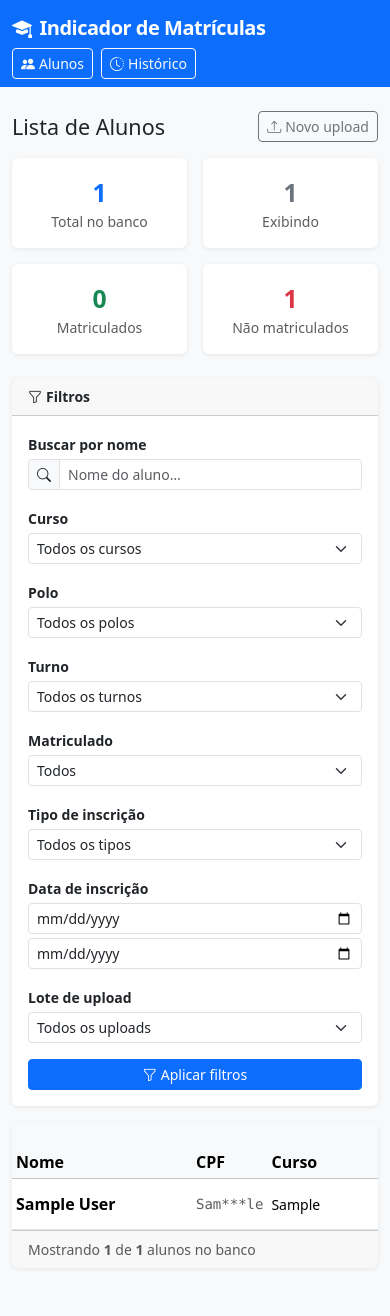
After one commit to tuliodutra27/uniasselvi-sjb, a Flask app: page /students in a window 390 px wide. The commit adds this page. Run offline with Flask 3, Linux system fonts and the light colour scheme; tables that the repository leaves empty hold one stand-in row (values such as "Sample post").

Commit message:
feat: adicionar pagina de alunos com filtros e painel de estatisticas
Nova rota /students com:
- Cards de resumo: total no banco, exibindo (filtrado), matriculados, nao matriculados
- Painel lateral de filtros: nome, curso, polo, turno, matriculado, tipo de inscricao,
  intervalo de data de inscricao e lote de upload; selects submetem automaticamente
- Tabela responsiva com scroll fixo mostrando nome, CPF mascarado, curso, polo,
  turno (badge colorido), status de matricula, tipo de inscricao e datas
- Banco expandido com novos campos: inscription_date, polo, turno, matriculou,
  tipo_inscricao; migracao automatica para bancos existentes
- Parse do CSV atualizado para extrair todos os novos campos

```diff
--- a/app.py
+++ b/app.py
@@ -9,34 +9,34 @@ import database
 app = Flask(__name__)
 app.secret_key = os.environ.get("SECRET_KEY", "dev-secret-change-in-prod")
 app.config["UPLOAD_FOLDER"] = "uploads"
-app.config["MAX_CONTENT_LENGTH"] = 16 * 1024 * 1024  # 16 MB
+app.config["MAX_CONTENT_LENGTH"] = 16 * 1024 * 1024
 
 ALLOWED_EXTENSIONS = {"csv"}
 
-# Mapeamento flexível de nomes de coluna para campos internos
 COLUMN_ALIASES = {
-    "cpf": ["cpf", "documento", "doc", "cpf/cnpj"],
-    "name": ["nome", "name", "aluno", "nome_aluno", "nome do aluno"],
-    "student_id": ["codigo_aluno", "id", "matricula", "matricula", "codigo", "codigo", "ra", "registro"],
-    "course": ["nome_do_curso", "curso", "course", "turma", "disciplina", "polo"],
-    "enrollment_date": ["data_matricula", "data", "dt_matricula", "data de matricula",
-                        "data matricula", "data_inicio", "inicio"],
+    "cpf":              ["cpf", "documento", "doc", "cpf/cnpj"],
+    "name":             ["nome", "name", "aluno", "nome_aluno", "nome do aluno"],
+    "student_id":       ["codigo_aluno", "id", "matricula", "codigo", "ra", "registro"],
+    "course":           ["nome_do_curso", "curso", "course", "disciplina"],
+    "enrollment_date":  ["data_matricula", "dt_matricula", "data de matricula", "data_inicio"],
+    "inscription_date": ["data_da_inscricao", "data_inscricao", "data da inscricao"],
+    "polo":             ["nome_do_polo", "polo", "local_de_inscricao"],
+    "turno":            ["turno"],
+    "matriculou":       ["matriculou"],
+    "tipo_inscricao":   ["tipo_da_inscricao", "tipo_inscricao"],
 }
 
 
 def normalize(text: str) -> str:
-    """Remove accents and lowercase for flexible column matching."""
     return unicodedata.normalize("NFKD", text).encode("ascii", "ignore").decode().lower().strip()
 
 
-def detect_columns(df: pd.DataFrame) -> dict[str, str | None]:
-    """Returns mapping of internal field → actual CSV column name."""
+def detect_columns(df: pd.DataFrame) -> dict:
     normalized_cols = {normalize(c): c for c in df.columns}
-    mapping = {}
-    for field, aliases in COLUMN_ALIASES.items():
-        matched = next((normalized_cols[a] for a in aliases if a in normalized_cols), None)
-        mapping[field] = matched
-    return mapping
+    return {
+        field: next((normalized_cols[a] for a in aliases if a in normalized_cols), None)
+        for field, aliases in COLUMN_ALIASES.items()
+    }
 
 
 def mask_cpf(cpf: str) -> str:
@@ -51,7 +51,6 @@ def allowed_file(filename: str) -> bool:
 
 
 def _detect_encoding_and_sep(filepath: str) -> tuple[str, str]:
-    """Sniff file encoding and CSV separator."""
     for encoding in ("utf-8-sig", "utf-8", "latin-1"):
         try:
             with open(filepath, "r", encoding=encoding) as f:
@@ -63,8 +62,18 @@ def _detect_encoding_and_sep(filepath: str) -> tuple[str, str]:
     return "latin-1", ";"
 
 
+def _clean(val) -> str:
+    s = str(val).strip()
+    return "" if s in ("nan", "None", "NaT") else s
+
+
+def _normalize_date(val: str) -> str:
+    """Keep only the YYYY-MM-DD part."""
+    s = _clean(val)
+    return s[:10] if len(s) >= 10 else s
+
+
 def parse_csv(filepath: str) -> tuple[list[dict], str | None]:
-    """Parse CSV and return (list of student dicts, error message or None)."""
     encoding, sep = _detect_encoding_and_sep(filepath)
     try:
         df = pd.read_csv(filepath, dtype=str, encoding=encoding, sep=sep)
@@ -72,33 +81,30 @@ def parse_csv(filepath: str) -> tuple[list[dict], str | None]:
         return [], f"Erro ao ler o arquivo: {e}"
 
     df.columns = [c.strip() for c in df.columns]
-    col_map = detect_columns(df)
+    col = detect_columns(df)
 
-    if not col_map["cpf"]:
-        return [], (
-            "Coluna de CPF não encontrada. O arquivo deve ter uma coluna chamada "
-            "'CPF', 'Documento' ou similar."
-        )
-    if not col_map["name"]:
-        return [], (
-            "Coluna de Nome não encontrada. O arquivo deve ter uma coluna chamada "
-            "'Nome', 'Aluno' ou similar."
-        )
+    if not col["cpf"]:
+        return [], "Coluna de CPF não encontrada. O arquivo deve ter uma coluna 'CPF', 'Documento' ou similar."
+    if not col["name"]:
+        return [], "Coluna de Nome não encontrada. O arquivo deve ter uma coluna 'Nome', 'Aluno' ou similar."
 
     students = []
     for _, row in df.iterrows():
-        cpf_raw = str(row[col_map["cpf"]]).strip()
-        cpf = "".join(filter(str.isdigit, cpf_raw))
+        cpf = "".join(filter(str.isdigit, _clean(row[col["cpf"]])))
         if not cpf:
             continue
         students.append({
-            "cpf": cpf,
-            "name": str(row[col_map["name"]]).strip() if col_map["name"] else "",
-            "student_id": str(row[col_map["student_id"]]).strip() if col_map["student_id"] else "",
-            "course": str(row[col_map["course"]]).strip() if col_map["course"] else "",
-            "enrollment_date": str(row[col_map["enrollment_date"]]).strip() if col_map["enrollment_date"] else "",
+            "cpf":              cpf,
+            "name":             _clean(row[col["name"]]) if col["name"] else "",
+            "student_id":       _clean(row[col["student_id"]]) if col["student_id"] else "",
+            "course":           _clean(row[col["course"]]) if col["course"] else "",
+            "enrollment_date":  _normalize_date(row[col["enrollment_date"]]) if col["enrollment_date"] else "",
+            "inscription_date": _normalize_date(row[col["inscription_date"]]) if col["inscription_date"] else "",
+            "polo":             _clean(row[col["polo"]]) if col["polo"] else "",
+            "turno":            _clean(row[col["turno"]]) if col["turno"] else "",
+            "matriculou":       _clean(row[col["matriculou"]]) if col["matriculou"] else "",
+            "tipo_inscricao":   _clean(row[col["tipo_inscricao"]]) if col["tipo_inscricao"] else "",
         })
-
     return students, None
 
 
@@ -153,6 +159,40 @@ def report(upload_id):
     return render_template("report.html", upload=upload, students=students_display)
 
 
+@app.route("/students")
+def students():
+    filters = {
+        "nome":       request.args.get("nome", "").strip(),
+        "course":     request.args.get("course", ""),
+        "polo":       request.args.get("polo", ""),
+        "turno":      request.args.get("turno", ""),
+        "matriculou": request.args.get("matriculou", ""),
+        "tipo":       request.args.get("tipo", ""),
+        "data_ini":   request.args.get("data_ini", ""),
+        "data_fim":   request.args.get("data_fim", ""),
+        "upload_id":  request.args.get("upload_id", ""),
+    }
+    active = {k: v for k, v in filters.items() if v}
+
+    rows, total_db, matriculados = database.get_students_filtered(**filters)
+    options = database.get_filter_options()
+
+    students_display = [
+        {**dict(s), "cpf_masked": mask_cpf(s["cpf"])}
+        for s in rows
+    ]
+    return render_template(
+        "students.html",
+        students=students_display,
+        filters=filters,
+        active_count=len(active),
+        total_filtered=len(rows),
+        total_db=total_db,
+        matriculados=matriculados,
+        options=options,
+    )
+
+
 @app.route("/history")
 def history():
     uploads = database.get_recent_uploads(50)
--- a/templates/base.html
+++ b/templates/base.html
@@ -28,9 +28,14 @@
       <a class="navbar-brand" href="{{ url_for('index') }}">
         <i class="bi bi-mortarboard-fill me-2"></i>Indicador de Matrículas
       </a>
-      <a href="{{ url_for('history') }}" class="btn btn-outline-light btn-sm">
-        <i class="bi bi-clock-history me-1"></i>Histórico
-      </a>
+      <div class="d-flex gap-2">
+        <a href="{{ url_for('students') }}" class="btn btn-outline-light btn-sm">
+          <i class="bi bi-people-fill me-1"></i>Alunos
+        </a>
+        <a href="{{ url_for('history') }}" class="btn btn-outline-light btn-sm">
+          <i class="bi bi-clock-history me-1"></i>Histórico
+        </a>
+      </div>
     </div>
   </nav>
 
--- /dev/null
+++ b/templates/students.html
@@ -0,0 +1,245 @@
+{% extends "base.html" %}
+{% block title %}Alunos{% endblock %}
+
+{% block content %}
+<div class="d-flex align-items-center mb-3 gap-2 flex-wrap">
+  <h4 class="mb-0 me-auto">Lista de Alunos</h4>
+  <a href="{{ url_for('index') }}" class="btn btn-sm btn-outline-secondary">
+    <i class="bi bi-upload me-1"></i>Novo upload
+  </a>
+</div>
+
+{# ── CARDS DE RESUMO ──────────────────────────────────────────── #}
+<div class="row g-3 mb-4">
+  <div class="col-6 col-md-3">
+    <div class="card text-center h-100">
+      <div class="card-body py-3">
+        <div class="fs-2 fw-bold text-primary">{{ total_db }}</div>
+        <div class="text-muted small">Total no banco</div>
+      </div>
+    </div>
+  </div>
+  <div class="col-6 col-md-3">
+    <div class="card text-center h-100">
+      <div class="card-body py-3">
+        <div class="fs-2 fw-bold {% if total_filtered != total_db %}text-warning{% else %}text-secondary{% endif %}">
+          {{ total_filtered }}
+        </div>
+        <div class="text-muted small">Exibindo{% if active_count %} (filtrado){% endif %}</div>
+      </div>
+    </div>
+  </div>
+  <div class="col-6 col-md-3">
+    <div class="card text-center h-100">
+      <div class="card-body py-3">
+        <div class="fs-2 fw-bold text-success">{{ matriculados }}</div>
+        <div class="text-muted small">Matriculados{% if active_count %} (filtrado){% endif %}</div>
+      </div>
+    </div>
+  </div>
+  <div class="col-6 col-md-3">
+    <div class="card text-center h-100">
+      <div class="card-body py-3">
+        <div class="fs-2 fw-bold text-danger">{{ total_filtered - matriculados }}</div>
+        <div class="text-muted small">Não matriculados{% if active_count %} (filtrado){% endif %}</div>
+      </div>
+    </div>
+  </div>
+</div>
+
+<div class="row g-3 align-items-start">
+
+  {# ── PAINEL DE FILTROS ─────────────────────────────────────── #}
+  <div class="col-lg-3">
+    <div class="card">
+      <div class="card-header d-flex align-items-center justify-content-between py-2">
+        <span class="fw-semibold small">
+          <i class="bi bi-funnel me-1"></i>Filtros
+          {% if active_count %}
+            <span class="badge bg-primary ms-1">{{ active_count }}</span>
+          {% endif %}
+        </span>
+        {% if active_count %}
+        <a href="{{ url_for('students') }}" class="btn btn-sm btn-outline-danger py-0 px-2">
+          <i class="bi bi-x"></i> Limpar
+        </a>
+        {% endif %}
+      </div>
+      <div class="card-body p-3">
+        <form method="get" action="{{ url_for('students') }}" id="filterForm">
+
+          <div class="mb-3">
+            <label class="form-label small fw-semibold mb-1">Buscar por nome</label>
+            <div class="input-group input-group-sm">
+              <span class="input-group-text"><i class="bi bi-search"></i></span>
+              <input type="text" name="nome" class="form-control"
+                     value="{{ filters.nome }}" placeholder="Nome do aluno…">
+            </div>
+          </div>
+
+          <div class="mb-3">
+            <label class="form-label small fw-semibold mb-1">Curso</label>
+            <select name="course" class="form-select form-select-sm">
+              <option value="">Todos os cursos</option>
+              {% for c in options.courses %}
+              <option value="{{ c }}" {% if filters.course == c %}selected{% endif %}>{{ c }}</option>
+              {% endfor %}
+            </select>
+          </div>
+
+          <div class="mb-3">
+            <label class="form-label small fw-semibold mb-1">Polo</label>
+            <select name="polo" class="form-select form-select-sm">
+              <option value="">Todos os polos</option>
+              {% for p in options.polos %}
+              <option value="{{ p }}" {% if filters.polo == p %}selected{% endif %}>{{ p }}</option>
+              {% endfor %}
+            </select>
+          </div>
+
+          <div class="mb-3">
+            <label class="form-label small fw-semibold mb-1">Turno</label>
+            <select name="turno" class="form-select form-select-sm">
+              <option value="">Todos os turnos</option>
+              {% for t in options.turnos %}
+              <option value="{{ t }}" {% if filters.turno == t %}selected{% endif %}>{{ t }}</option>
+              {% endfor %}
+            </select>
+          </div>
+
+          <div class="mb-3">
+            <label class="form-label small fw-semibold mb-1">Matriculado</label>
+            <select name="matriculou" class="form-select form-select-sm">
+              <option value="">Todos</option>
+              <option value="S" {% if filters.matriculou == 'S' %}selected{% endif %}>Sim</option>
+              <option value="N" {% if filters.matriculou == 'N' %}selected{% endif %}>Não</option>
+            </select>
+          </div>
+
+          <div class="mb-3">
+            <label class="form-label small fw-semibold mb-1">Tipo de inscrição</label>
+            <select name="tipo" class="form-select form-select-sm">
+              <option value="">Todos os tipos</option>
+              {% for t in options.tipos %}
+              <option value="{{ t }}" {% if filters.tipo == t %}selected{% endif %}>{{ t }}</option>
+              {% endfor %}
+            </select>
+          </div>
+
+          <div class="mb-3">
+            <label class="form-label small fw-semibold mb-1">Data de inscrição</label>
+            <input type="date" name="data_ini" class="form-control form-control-sm mb-1"
+                   value="{{ filters.data_ini }}" placeholder="De">
+            <input type="date" name="data_fim" class="form-control form-control-sm"
+                   value="{{ filters.data_fim }}" placeholder="Até">
+          </div>
+
+          <div class="mb-3">
+            <label class="form-label small fw-semibold mb-1">Lote de upload</label>
+            <select name="upload_id" class="form-select form-select-sm">
+              <option value="">Todos os uploads</option>
+              {% for u in options.uploads %}
+              <option value="{{ u.id }}"
+                {% if filters.upload_id == u.id|string %}selected{% endif %}>
+                #{{ u.id }} – {{ u.uploaded_at[:10] }} ({{ u.filename[:20] }}…)
+              </option>
+              {% endfor %}
+            </select>
+          </div>
+
+          <button type="submit" class="btn btn-primary btn-sm w-100">
+            <i class="bi bi-funnel me-1"></i>Aplicar filtros
+          </button>
+        </form>
+      </div>
+    </div>
+  </div>
+
+  {# ── TABELA DE RESULTADOS ─────────────────────────────────── #}
+  <div class="col-lg-9">
+    {% if students %}
+    <div class="card">
+      <div class="card-body p-0">
+        <div class="table-responsive" style="max-height:72vh; overflow-y:auto;">
+          <table class="table table-sm table-hover align-middle mb-0" id="studentsTable">
+            <thead class="table-light sticky-top">
+              <tr>
+                <th style="min-width:180px">Nome</th>
+                <th>CPF</th>
+                <th style="min-width:140px">Curso</th>
+                <th>Polo</th>
+                <th>Turno</th>
+                <th class="text-center">Matriculado</th>
+                <th style="min-width:120px">Tipo</th>
+                <th>Dt. Inscrição</th>
+                <th>Dt. Matrícula</th>
+              </tr>
+            </thead>
+            <tbody>
+              {% for s in students %}
+              <tr>
+                <td class="fw-semibold">{{ s.name }}</td>
+                <td class="font-monospace text-muted small">{{ s.cpf_masked }}</td>
+                <td class="small">{{ s.course or '—' }}</td>
+                <td class="small text-muted">{{ s.polo or '—' }}</td>
+                <td>
+                  {% if s.turno %}
+                    <span class="badge rounded-pill
+                      {% if s.turno == 'Noturno' %}bg-dark
+                      {% elif s.turno == 'Matutino' %}bg-warning text-dark
+                      {% else %}bg-secondary{% endif %}">
+                      {{ s.turno }}
+                    </span>
+                  {% else %}—{% endif %}
+                </td>
+                <td class="text-center">
+                  {% if s.matriculou == 'S' %}
+                    <span class="badge bg-success">Sim</span>
+                  {% elif s.matriculou == 'N' %}
+                    <span class="badge bg-secondary">Não</span>
+                  {% else %}—{% endif %}
+                </td>
+                <td class="small text-muted">{{ s.tipo_inscricao or '—' }}</td>
+                <td class="small">{{ s.inscription_date or '—' }}</td>
+                <td class="small">{{ s.enrollment_date or '—' }}</td>
+              </tr>
+              {% endfor %}
+            </tbody>
+          </table>
+        </div>
+      </div>
+      <div class="card-footer text-muted small py-2">
+        Mostrando <strong>{{ total_filtered }}</strong> de <strong>{{ total_db }}</strong> alunos no banco
+      </div>
+    </div>
+
+    {% else %}
+    <div class="card">
+      <div class="card-body text-center py-5">
+        {% if active_count %}
+          <i class="bi bi-search text-muted" style="font-size:3rem"></i>
+          <h5 class="mt-3 mb-1">Nenhum aluno encontrado</h5>
+          <p class="text-muted">Tente ajustar ou <a href="{{ url_for('students') }}">limpar os filtros</a>.</p>
+        {% else %}
+          <i class="bi bi-inbox text-muted" style="font-size:3rem"></i>
+          <h5 class="mt-3 mb-1">Nenhum aluno cadastrado ainda</h5>
+          <a href="{{ url_for('index') }}" class="btn btn-primary mt-2">
+            <i class="bi bi-upload me-1"></i>Enviar primeiro arquivo
+          </a>
+        {% endif %}
+      </div>
+    </div>
+    {% endif %}
+  </div>
+
+</div>
+{% endblock %}
+
+{% block scripts %}
+<script>
+  /* Submete o form automaticamente ao mudar qualquer select */
+  document.querySelectorAll('#filterForm select').forEach(el => {
+    el.addEventListener('change', () => document.getElementById('filterForm').submit());
+  });
+</script>
+{% endblock %}
```
Also changed, not shown: database.py (+113 -21 lines).
